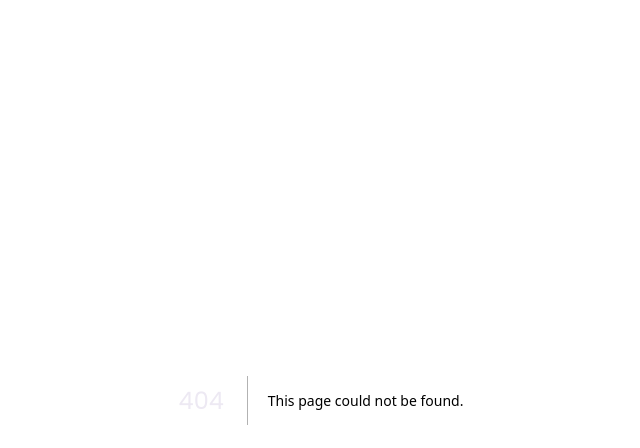
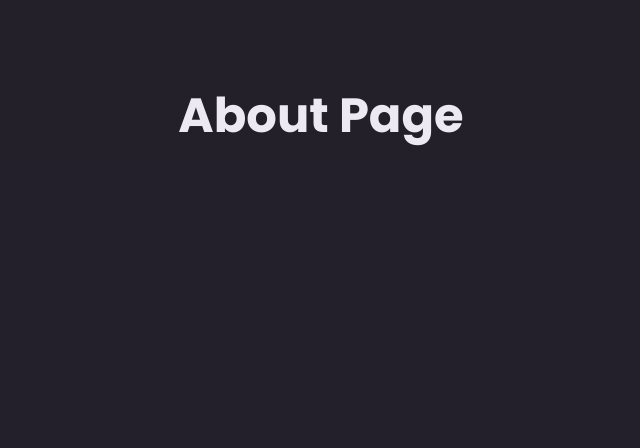
Before and after one commit to PraneethBunny123/Next-Food-App-, a Next.js app: page /about in a window 1280 px wide. Before the commit this address had no page. Shown: the top 448 px of the page, without its empty margins (319-959 px from the left). Built offline with nearby package versions, Linux system fonts and the light colour scheme.

Commit message:
Added a new page as a routing in this next app. Just created a page.js file inside the route folder named "about". Now the content in the new page is rendered when i navigate to /about page in the browser

```diff
--- /dev/null
+++ b/app/about/page.js
@@ -0,0 +1,7 @@
+export default function AboutPage() {
+    return (
+        <main>
+            <h1>About Page</h1>
+        </main>
+    )
+}
```
Also changed, not shown: 1 other file (tests, documents, lock files or other folders).
